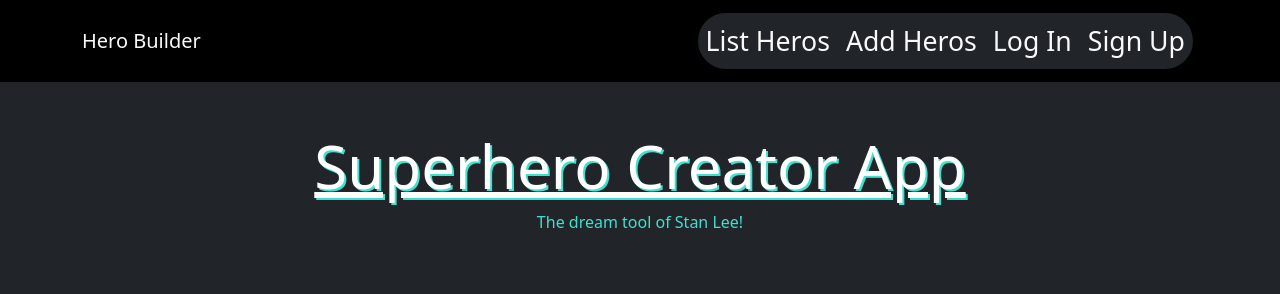
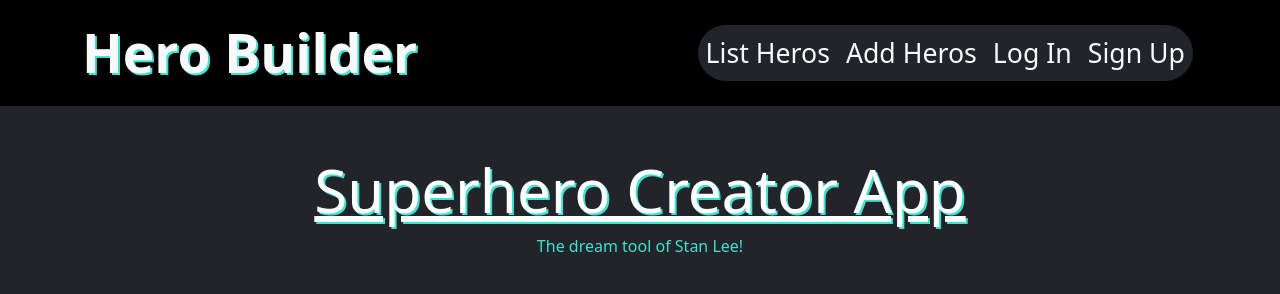
Before and after one commit to Moosicalex/BACS350, a Django app: page /hero/ in a window 1280 px wide. Shown: the top 294 px of the page. Run offline with Django 3.2, Linux system fonts and the light colour scheme; data that the repository does not hold is empty; some libraries are stand-ins or nearby versions.

Commit message:
fixing the navbar brand

```diff
--- a/week9/Superhero/static/hero_3.css
+++ b/week9/Superhero/static/hero_3.css
@@ -37,6 +37,12 @@ li {
     background-color: black;
 }
 
+.navbar-brand {
+    font-size: 40pt;
+    font-weight: 600;
+    text-shadow:2px 2px turquoise;
+}
+
 ul {
     list-style-type: none;
 }
```
